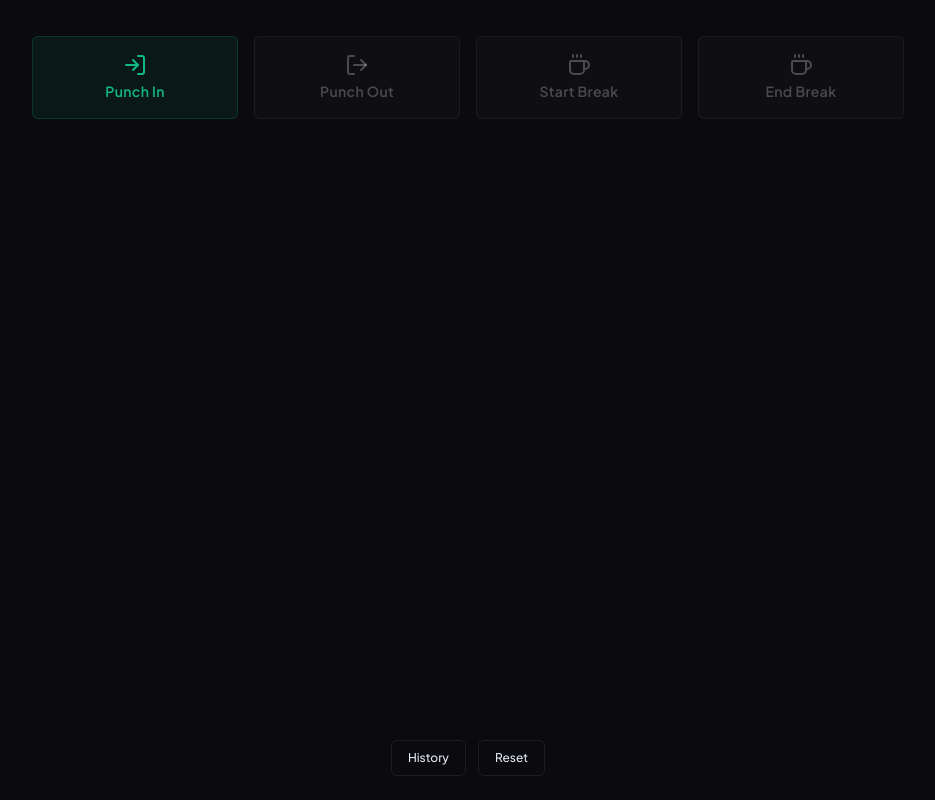
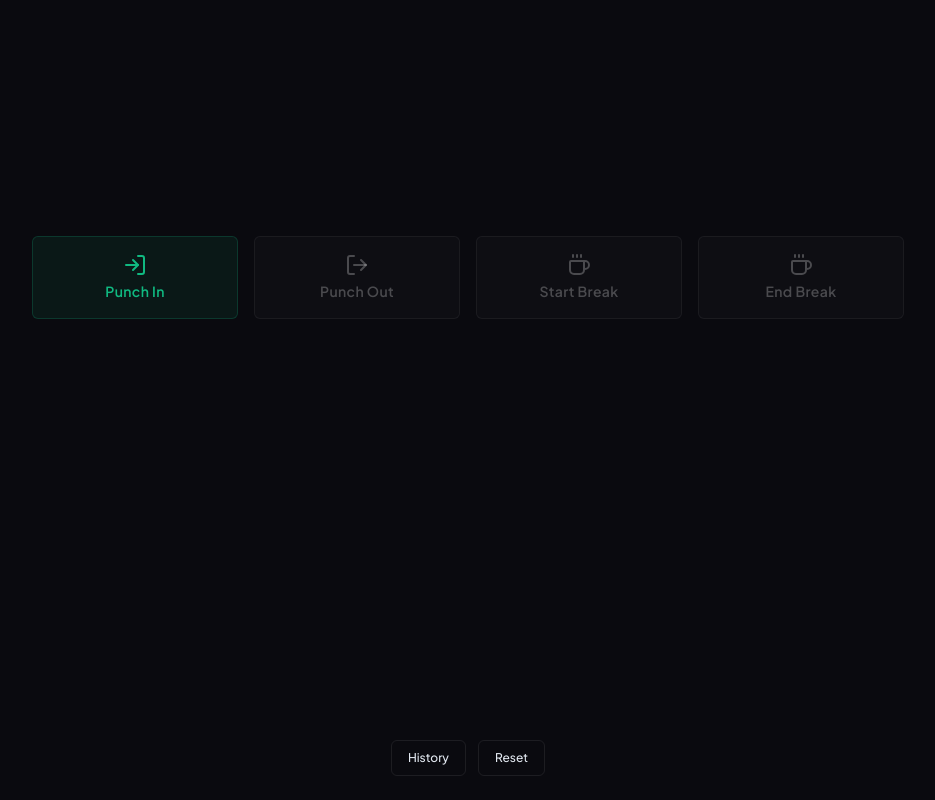
Before and after one commit to abinandd/time-tracker, a React (Vite) app: page / in a window 1280 px wide. Shown: the whole page, without its empty margins (172-1107 px from the left). Built offline with nearby package versions, Linux system fonts and the light colour scheme.

Commit message:
style: improve UI typography, refine modal spacing, and add punch-in entrance animation

```diff
--- a/src/OfficeTimeTracker.jsx
+++ b/src/OfficeTimeTracker.jsx
@@ -636,6 +636,13 @@ export default function OfficeTimeTracker({ onNavigateHistory }) {
       <div className="max-w-4xl mx-auto flex-1 flex flex-col justify-between w-full">
         <div className="w-full">
           {/* Header */}
+          <div
+            className="transition-all duration-700 ease-[cubic-bezier(0.22,1,0.36,1)] w-full"
+            style={{
+              transform: !punchIn ? 'translateY(25vh)' : 'translateY(0)',
+              opacity: 1
+            }}
+          >
             <ActionButtons
               punchIn={punchIn}
               punchOut={punchOut}
@@ -645,6 +652,7 @@ export default function OfficeTimeTracker({ onNavigateHistory }) {
               onBreakIn={handleBreakIn}
               onBreakOut={handleBreakOut}
             />
+          </div>
 
         {/* Only show details after punch in */}
         {punchIn && (
```
Lines whose indentation alone changed are shown as unchanged.
